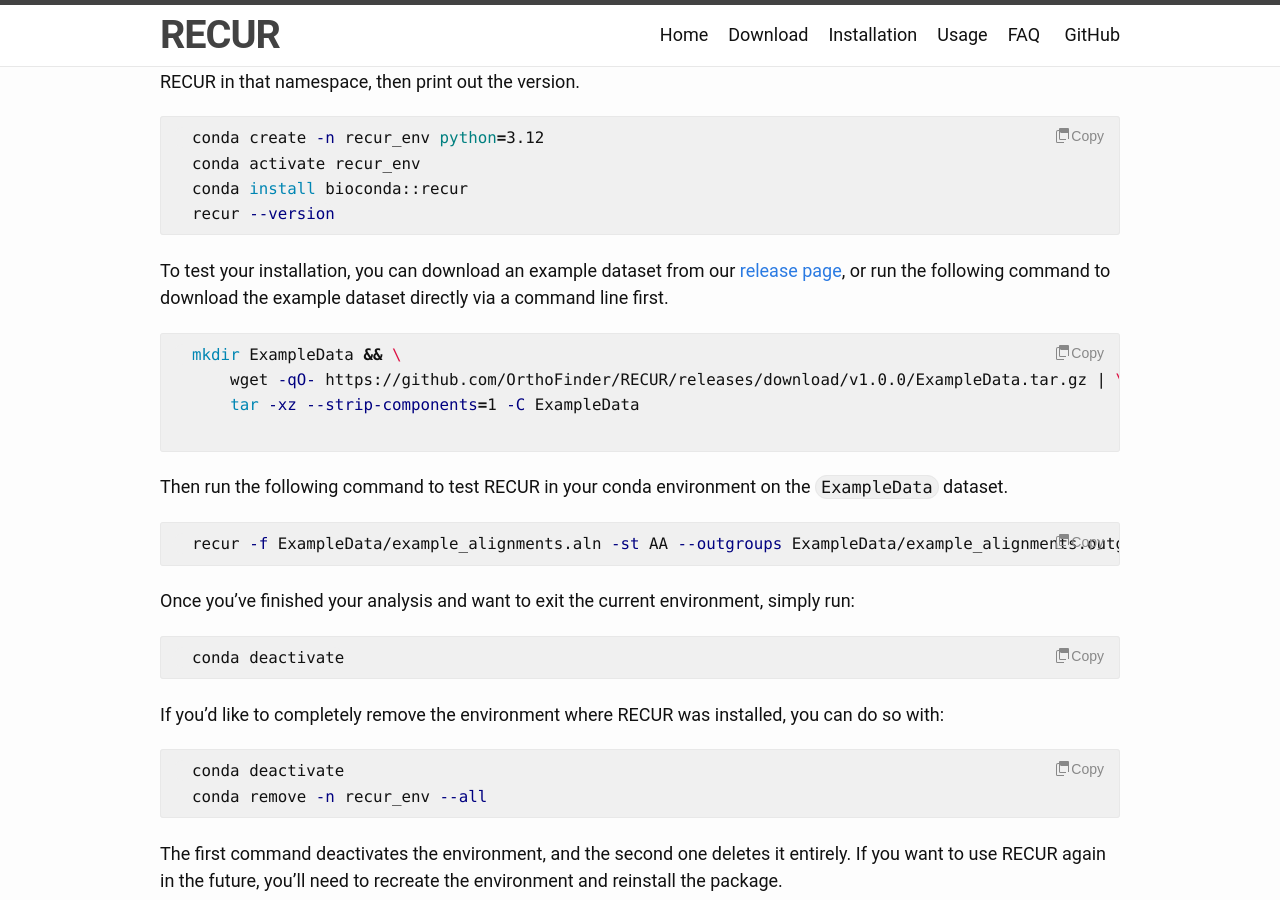
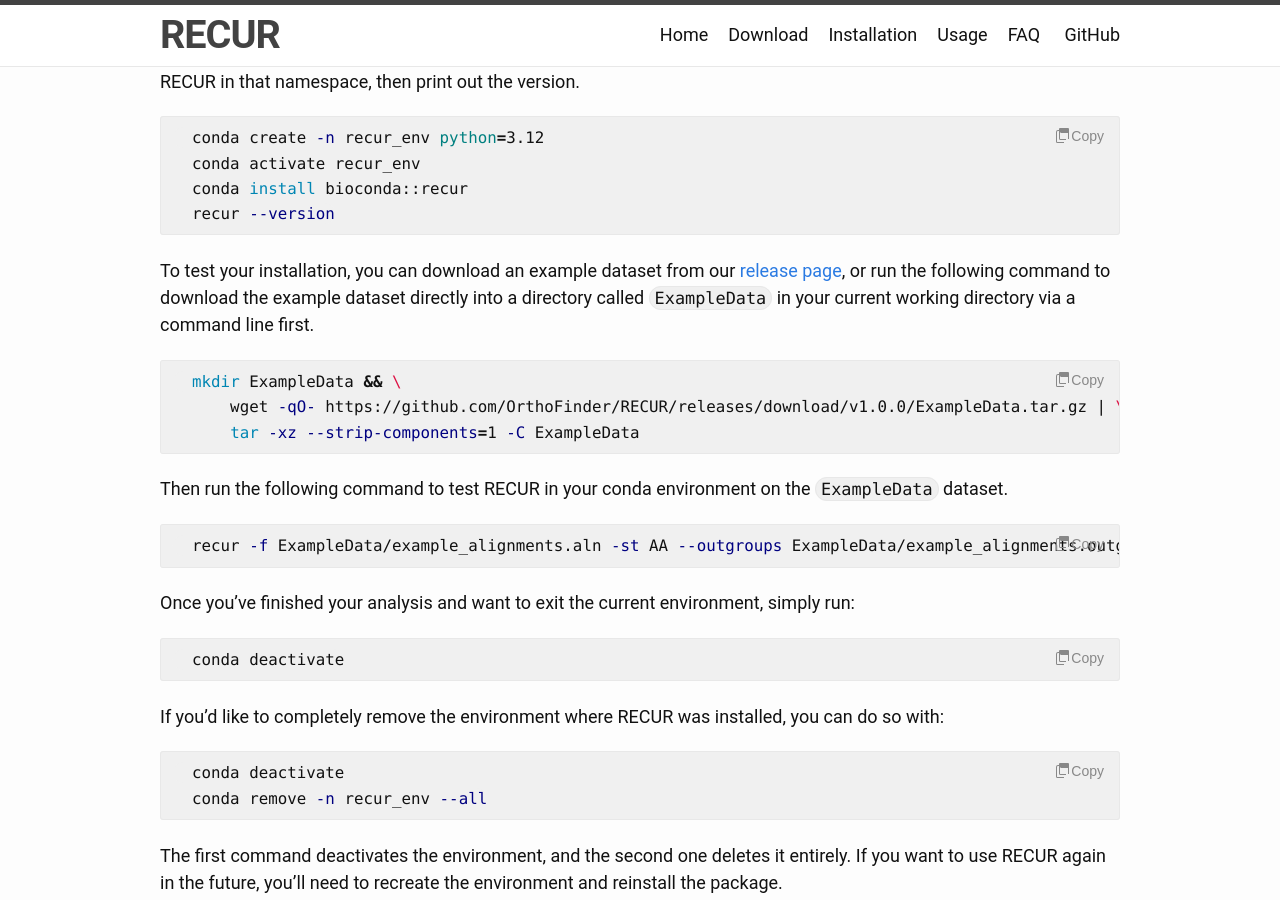
Before and after one commit to OrthoFinder/RECUR, a Jekyll site: the page built from docs/installation.markdown, in a window 1280 px wide and 900 px high, scrolled down 720 px. Built offline with Jekyll 4.4.1, drawn with Linux system fonts in a browser that asks for light colours; comment, search, counter and statistics services are not loaded.

Commit message:
docs: add more comments on the exampledata downloading

````diff
--- a/docs/installation.markdown
+++ b/docs/installation.markdown
@@ -31,13 +31,12 @@
   conda install bioconda::recur
   recur --version
   ```
-  To test your installation, you can download an example dataset from our [release page](https://github.com/OrthoFinder/RECUR/releases/tag/v1.0.0), or run the following command to download the example dataset directly via a command line first.
+  To test your installation, you can download an example dataset from our [release page](https://github.com/OrthoFinder/RECUR/releases/tag/v1.0.0), or run the following command to download the example dataset directly into a directory called `ExampleData` in your current working directory via a command line first.
 
   ```bash
   mkdir ExampleData && \
       wget -qO- https://github.com/OrthoFinder/RECUR/releases/download/v1.0.0/ExampleData.tar.gz | \
       tar -xz --strip-components=1 -C ExampleData
-
   ```
   Then run the following command to test RECUR in your conda environment on the `ExampleData` dataset.
 
````
